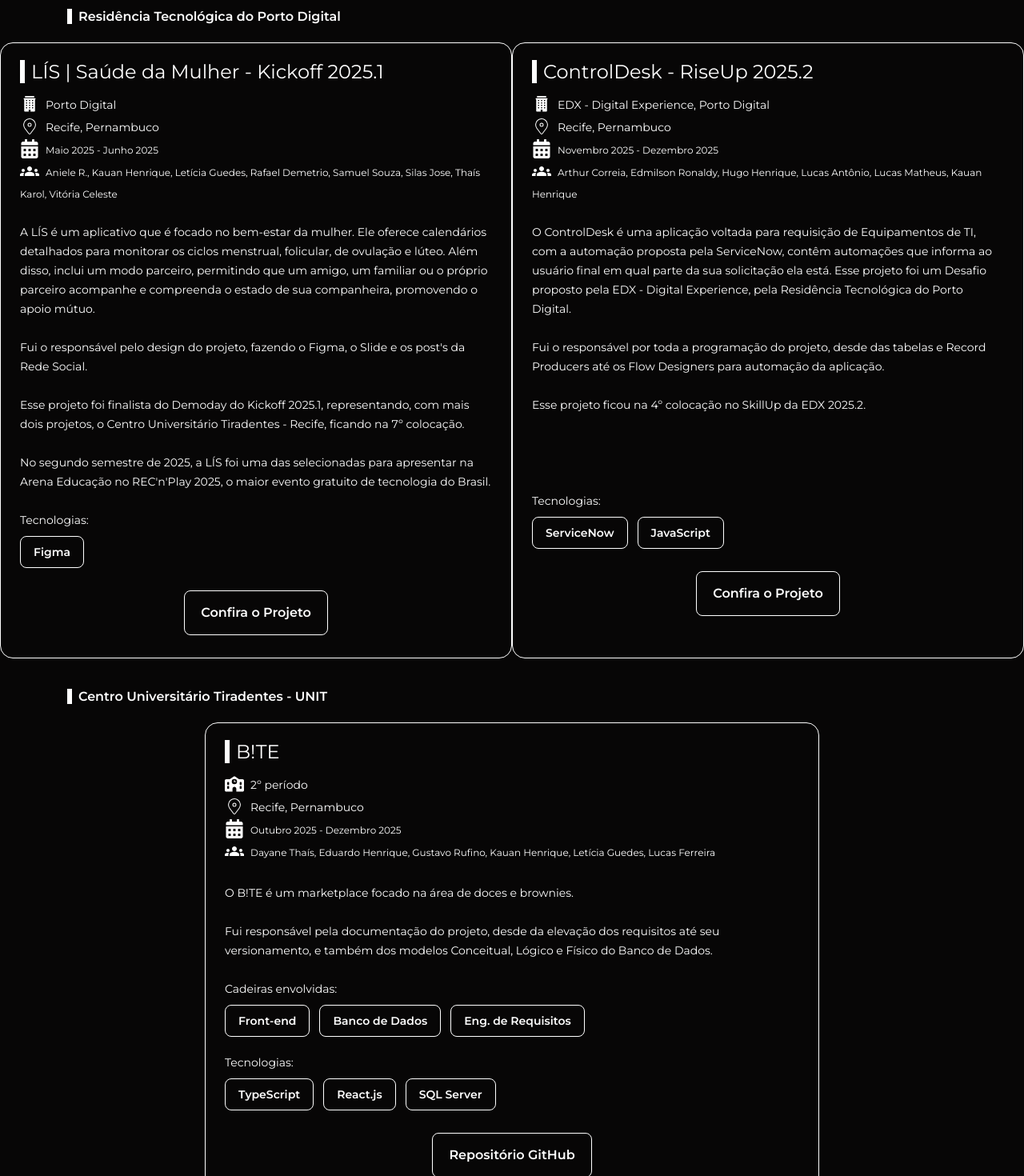
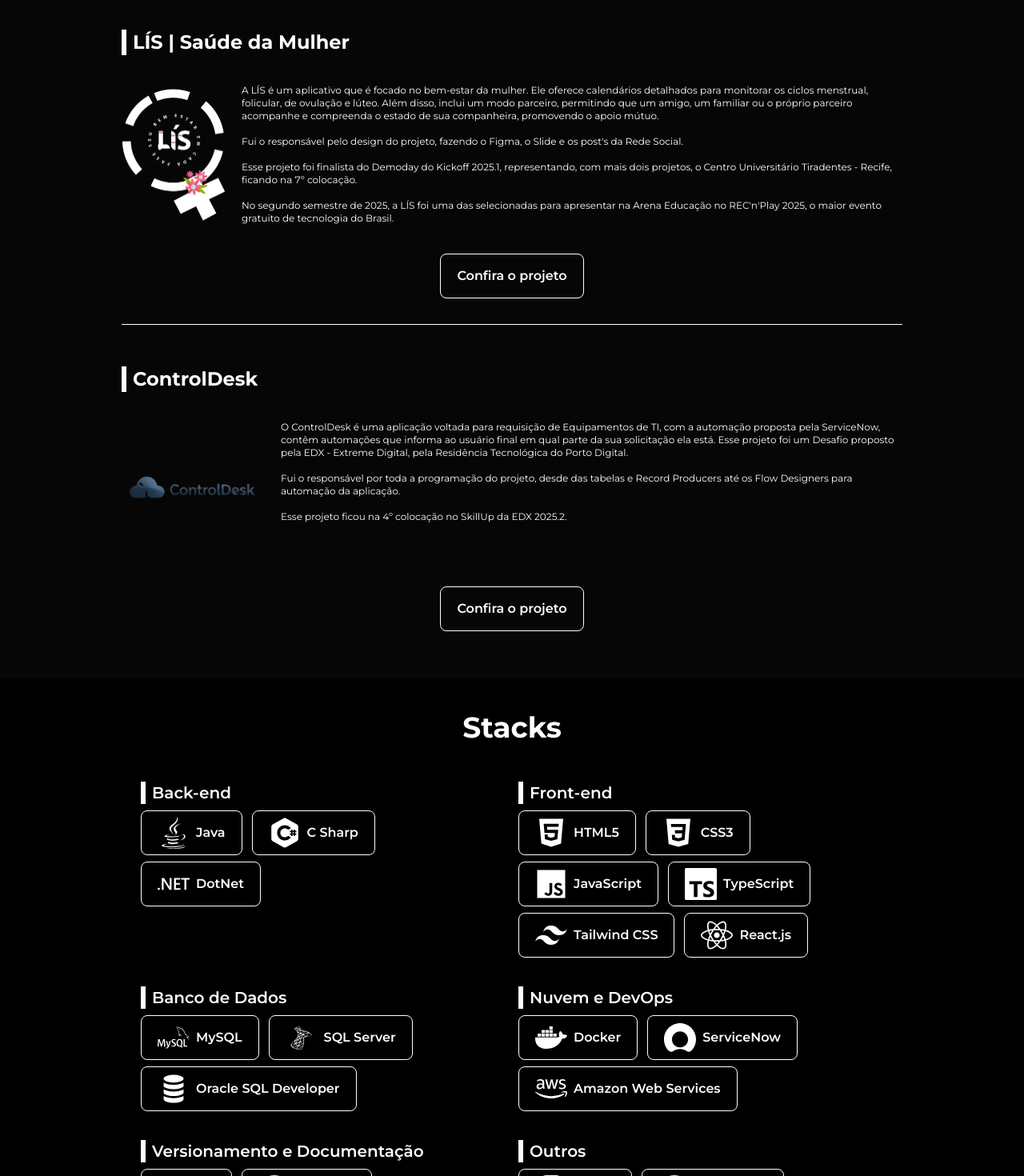
Before and after one commit to kauanbrpe/portfolio-kauanbrpedev, a React (Vite) app: page / in a window 1280 px wide. Shown: the part 1320-2790 px from the top of the page at 80% size. Built offline with nearby package versions, Linux system fonts and the light colour scheme.

Commit message:
fix: projects and hero

```diff
--- a/src/core-components/hero.tsx
+++ b/src/core-components/hero.tsx
@@ -9,7 +9,7 @@
 };
 
     return (
-        <section className="w-full bg-black-initial flex flex-col md:flex-row items-center justify-center md:h-135 h-auto py-8 md:py-0">
+        <section className="w-full bg-black-initial flex flex-col md:flex-row items-center justify-center md:h-135 h-auto py-8 sm:py-0">
             <div className="px-4 sm:px-6 gap-4 space-y-3 text-center md:text-left">
                 <Text as="h1" variant="body-bold-title">Kauan Henrique</Text>
                 <Text as="h2" variant="body-bold-subtile">Dev Back-end | ADS - UNIT</Text>
@@ -21,7 +21,7 @@
             </div>
 
             <div className="md:ml-45 mt-6 md:mt-0 shrink-0">
-                <img src={imgKauan} alt="imagem Kauan Henrique" className="h-40 w-40 md:h-86 md:w-86 rounded-4xl object-cover" />
+                <img src={imgKauan} alt="imagem Kauan Henrique" className="h-86 w-86 rounded-4xl object-cover" />
             </div>
         </section>
     )
--- a/src/core-components/projects.tsx
+++ b/src/core-components/projects.tsx
@@ -1,10 +1,7 @@
 import Text from "../components/text";
+import logoLis from "../assets/images/LIS LOGO SEM FUNDO.png"
+import logoControlDesk from "../assets/images/Imagem do WhatsApp de 2025-11-26 à(s) 13.47.51_b063add1-depositphotos-bgremover (1).png"
 import Button from "../components/button";
-import { IoIosBusiness } from "react-icons/io";
-import { CiLocationOn } from "react-icons/ci";
-import { FaCalendarAlt } from "react-icons/fa";
-import { FaSchool } from "react-icons/fa6";
-import { MdGroups } from "react-icons/md";
 
 export default function Projects() {
     return (
@@ -13,145 +10,107 @@
                 <Text
                 as="h2"
                 variant="body-bold-title-pages"
-                className="text-2xl md:text-4xl text-center"
+                className="text-2xl md:text-4xl text-center mb-12"
                 >
                 Projetos
                 </Text>
-            </div>
 
-            <div className="px-21 py-5">
-                <Text variant="body-md-bold" className="border-l-6 border-l-white pl-2">Residência Tecnológica do Porto Digital</Text>
-            </div>
+                <div className="space-y-4">
+                <div className="flex">
+                    <Text
+                    variant="body-bold-title-pages"
+                    className="inline-block border-l-6 border-l-white pl-2"
+                    >
+                    LÍS | Saúde da Mulher
+                    </Text>
+                </div>
 
-            <div className="grid grid-cols-1 sm:grid-cols-2 gap-y-6">
-                <div className="bg-black-initial max-w-3xl mx-auto px-6 gap-4 space-y-3 py-5 rounded-2xl border border-white">
-                    <div>
-                        <Text variant="body-md" className="border-l-6 border-l-white pl-2">LÍS | Saúde da Mulher - Kickoff 2025.1</Text>
-                    </div>
-                    <IoIosBusiness size={24} className="inline-block mb-1 mr-2" />
-                    <Text>Porto Digital</Text>
-                    <br />
-                    <CiLocationOn size={24} className="inline-block mb-1 mr-2" />
-                    <Text>Recife, Pernambuco</Text>
-                    <br />
-                    <FaCalendarAlt size={24} className="inline-block mb-1 mr-2" />
-                    <Text variant="body-small">Maio 2025 - Junho 2025</Text>
-                    <br />
-                    <MdGroups size={24} className="inline-block mb-1 mr-2" />
-                    <Text variant="body-small">Aniele R., Kauan Henrique, Letícia Guedes, Rafael Demetrio, Samuel Souza, Silas Jose, Thaís Karol, Vitória Celeste</Text>
+                <div className="flex flex-col md:flex-row items-center md:items-start md:space-x-5 space-y-4 md:space-y-0 py-5">
+                    <img
+                    src={logoLis}
+                    alt="Logo LÍS"
+                    className="w-[130px] h-[173.25px] shrink-0 object-contain"
+                    />
+                    <Text as="p" variant="body-small" className="text-center md:text-left">
+                    A LÍS é um aplicativo que é focado no bem-estar da mulher. Ele
+                    oferece calendários detalhados para monitorar os ciclos menstrual,
+                    folicular, de ovulação e lúteo. Além disso, inclui um modo
+                    parceiro, permitindo que um amigo, um familiar ou o próprio
+                    parceiro acompanhe e compreenda o estado de sua companheira,
+                    promovendo o apoio mútuo.
                     <br />
                     <br />
-                    <Text variant="body-sm">
-                        A LÍS é um aplicativo que é focado no bem-estar da mulher. Ele oferece calendários detalhados para monitorar os ciclos menstrual, folicular, de ovulação e lúteo. Além disso, inclui um modo parceiro, permitindo que um amigo, um familiar ou o próprio parceiro acompanhe e compreenda o estado de sua companheira, promovendo o apoio mútuo.
-                        <br />
-                        <br />
-                        Fui o responsável pelo design do projeto, fazendo o Figma, o Slide e os post's da Rede Social.
-                        <br />
-                        <br />
-                        Esse projeto foi finalista do Demoday do Kickoff 2025.1, representando, com mais dois projetos, o Centro Universitário Tiradentes - Recife, ficando na 7º colocação.
-                        <br />
-                        <br />
-                        No segundo semestre de 2025, a LÍS foi uma das selecionadas para apresentar na Arena Educação no REC'n'Play 2025, o maior evento gratuito de tecnologia do Brasil.
-                    </Text>
+                    Fui o responsável pelo design do projeto, fazendo o Figma, o Slide e
+                    os post's da Rede Social.
+                    <br />
+                    <br /> Esse projeto foi finalista do Demoday do Kickoff 2025.1,
+                    representando, com mais dois projetos, o Centro Universitário
+                    Tiradentes - Recife, ficando na 7º colocação.
                     <br />
                     <br />
-                    <Text variant="body-sm">Tecnologias:</Text>
-                    <div className="flex gap-3 py-2 items-center">
-                        <Button variant="secondary" size="small">Figma</Button>
-                    </div>
-                    <div className="flex gap-3 py-2 items-center justify-center">
-                        <a href="https://www.behance.net/gallery/228664279/LIS-Kickoff-20251-UNIT-Pernambuco-Porto-Digital" target="_blank"><Button variant="secondary">Confira o Projeto</Button></a>
-                    </div>
+                    No segundo semestre de 2025, a LÍS foi uma das selecionadas para
+                    apresentar na Arena Educação no REC'n'Play 2025, o maior evento
+                    gratuito de tecnologia do Brasil.
+                    </Text>
                 </div>
 
-                <div className="bg-black-initial max-w-3xl mx-auto px-6 gap-4 space-x- space-y-3 py-5 rounded-2xl border border-white">
-                    <div>
-                        <Text variant="body-md" className="border-l-6 border-l-white pl-2">ControlDesk - RiseUp 2025.2</Text>
-                    </div>
-                    <IoIosBusiness size={24} className="inline-block mb-1 mr-2" />
-                    <Text>EDX - Digital Experience, Porto Digital</Text>
-                    <br />
-                    <CiLocationOn size={24} className="inline-block mb-1 mr-2" />
-                    <Text>Recife, Pernambuco</Text>
-                    <br />
-                    <FaCalendarAlt size={24} className="inline-block mb-1 mr-2" />
-                    <Text variant="body-small">Novembro 2025 - Dezembro 2025</Text>
-                    <br />
-                    <MdGroups size={24} className="inline-block mb-1 mr-2" />
-                    <Text variant="body-small">Arthur Correia, Edmilson Ronaldy, Hugo Henrique, Lucas Antônio, Lucas Matheus, Kauan Henrique</Text>
+                <div className="flex justify-center">
+                    <a
+                    href="https://www.behance.net/gallery/228664279/LIS-Kickoff-20251-UNIT-Pernambuco-Porto-Digital"
+                    target="_blank"
+                    rel="noopener noreferrer"
+                    >
+                    <Button variant="secondary">Confira o projeto</Button>
+                    </a>
+                </div>
+                </div>
+
+                <div className="border-t border-white my-8"></div>
+
+                <div className="space-y-4 py-5">
+                <div className="flex">
+                    <Text
+                    variant="body-bold-title-pages"
+                    className="inline-block border-l-6 border-l-white pl-2"
+                    >
+                    ControlDesk
+                    </Text>
+                </div>
+
+                <div className="flex flex-col md:flex-row items-center md:items-start md:space-x-6 space-y-4 md:space-y-0 py-5">
+                    <img
+                    src={logoControlDesk}
+                    alt="Logo ControlDesk"
+                    className="w-[175px] h-[171.25px] shrink-0 object-contain"
+                    />
+                    <Text as="p" variant="body-small" className="text-center md:text-left">
+                    O ControlDesk é uma aplicação voltada para requisição de
+                    Equipamentos de TI, com a automação proposta pela ServiceNow, contêm
+                    automações que informa ao usuário final em qual parte da sua
+                    solicitação ela está. Esse projeto foi um Desafio proposto pela EDX
+                    - Extreme Digital, pela Residência Tecnológica do Porto Digital.
                     <br />
                     <br />
-                    <Text variant="body-sm">O ControlDesk é uma aplicação voltada para requisição de Equipamentos de TI, com a automação proposta pela ServiceNow, contêm automações que informa ao usuário final em qual parte da sua solicitação ela está. Esse projeto foi um Desafio proposto pela EDX - Digital Experience, pela Residência Tecnológica do Porto Digital.
-                                            <br />
-                                            <br />
-                                            Fui o responsável por toda a programação do projeto, desde das tabelas e Record Producers até os Flow Designers para automação da aplicação.
-                                            <br />
-                                            <br />
-                                            Esse projeto ficou na 4º colocação no SkillUp da EDX 2025.2.
-                                            <br />
-                                            <br />
-                                            <br />
-                    </Text>
+                    Fui o responsável por toda a programação do projeto, desde das
+                    tabelas e Record Producers até os Flow Designers para automação da
+                    aplicação.
                     <br />
                     <br />
-                    <Text variant="body-sm">Tecnologias:</Text>
-                    <div className="flex gap-3 py-2 items-center">
-                        <Button variant="secondary" size="small">ServiceNow</Button>
-                        <Button variant="secondary" size="small">JavaScript</Button>
-                    </div>
-                    <div className="flex gap-3 py-2 items-center justify-center">
-                        <a href="https://www.behance.net/gallery/241011133/ControlDesk-RiseUp-20252-EDX-UNIT-PE-PD" target="_blank"><Button variant="secondary">Confira o Projeto</Button></a>
-                    </div>
+                    Esse projeto ficou na 4º colocação no SkillUp da EDX 2025.2.
+                    </Text>
+                </div>
+
+                <div className="flex justify-center">
+                    <a
+                    href="https://www.behance.net/gallery/241011133/ControlDesk-RiseUp-20252-EDX-UNIT-PE-PD"
+                    target="_blank"
+                    rel="noopener noreferrer"
+                    >
+                    <Button variant="secondary">Confira o projeto</Button>
+                    </a>
+                </div>
                 </div>
             </div>
-
-            <div className="py-2"></div>
-
-            <div className="px-21 py-5">
-                <Text variant="body-md-bold" className="border-l-6 border-l-white pl-2">Centro Universitário Tiradentes - UNIT</Text>
-            </div>
-
-                <div className="bg-black-initial max-w-3xl mx-auto px-6 gap-4 space-y-3 py-5 rounded-2xl border border-white">
-                    <div>
-                        <Text variant="body-md" className="border-l-6 border-l-white pl-2">B!TE</Text>
-                    </div>
-                    <FaSchool size={24} className="inline-block mb-1 mr-2" />
-                    <Text>2º período</Text>
-                    <br />
-                    <CiLocationOn size={24} className="inline-block mb-1 mr-2" />
-                    <Text>Recife, Pernambuco</Text>
-                    <br />
-                    <FaCalendarAlt size={24} className="inline-block mb-1 mr-2" />
-                    <Text variant="body-small">Outubro 2025 - Dezembro 2025</Text>
-                    <br />
-                    <MdGroups size={24} className="inline-block mb-1 mr-2" />
-                    <Text variant="body-small">Dayane Thaís, Eduardo Henrique, Gustavo Rufino, Kauan Henrique, Letícia Guedes, Lucas Ferreira</Text>
-                    <br />
-                    <br />
-                    <Text variant="body-sm">
-                        O B!TE é um marketplace focado na área de doces e brownies.
-                        <br />
-                        <br />
-                        Fui responsável pela documentação do projeto, desde da elevação dos requisitos até seu versionamento, e também dos modelos Conceitual, Lógico e Físico do Banco de Dados.
-                    </Text>
-                    <br />
-                    <br />
-                    <Text variant="body-sm">Cadeiras envolvidas:</Text>
-                    <div className="flex gap-3 py-2 items-center">
-                        <Button variant="secondary" size="small">Front-end</Button>
-                        <Button variant="secondary" size="small">Banco de Dados</Button>
-                        <Button variant="secondary" size="small">Eng. de Requisitos</Button>
-                    </div>
-                    <Text variant="body-sm">Tecnologias:</Text>
-                    <div className="flex gap-3 py-2 items-center">
-                        <Button variant="secondary" size="small">TypeScript</Button>
-                        <Button variant="secondary" size="small">React.js</Button>
-                        <Button variant="secondary" size="small">SQL Server</Button>
-                    </div>
-                    <div className="flex gap-3 py-2 items-center justify-center">
-                        <a href="https://github.com/dadaysmo/BITE-marketplace" target="_blank"><Button variant="secondary">Repositório GitHub</Button></a>
-                    </div>
-                </div>
         </section>
     )
 }
```
